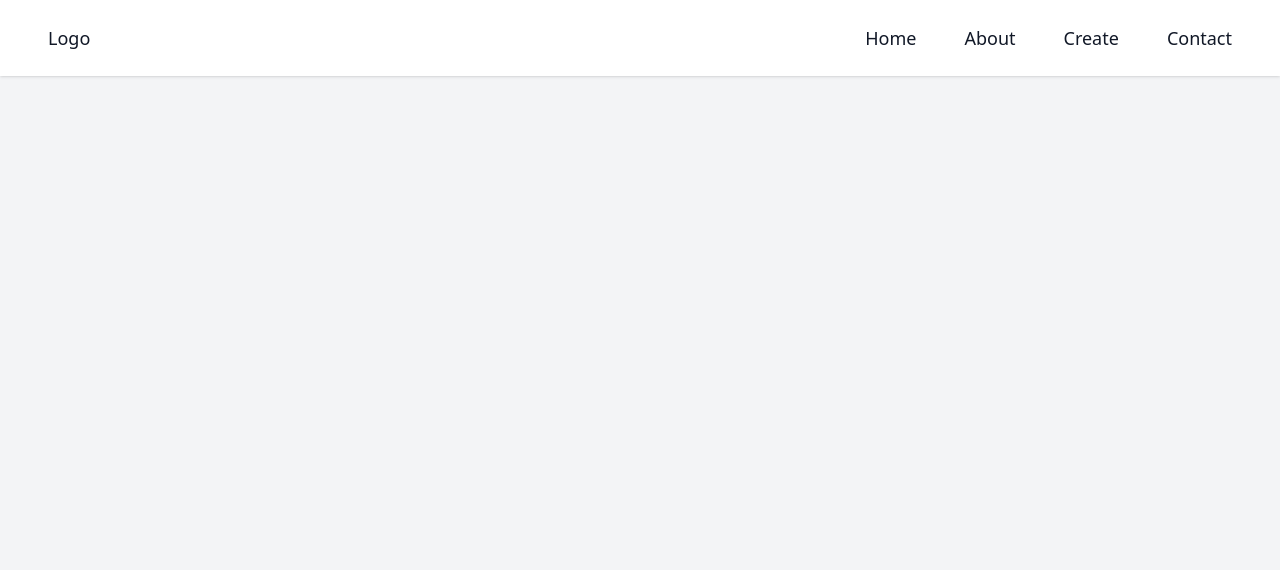
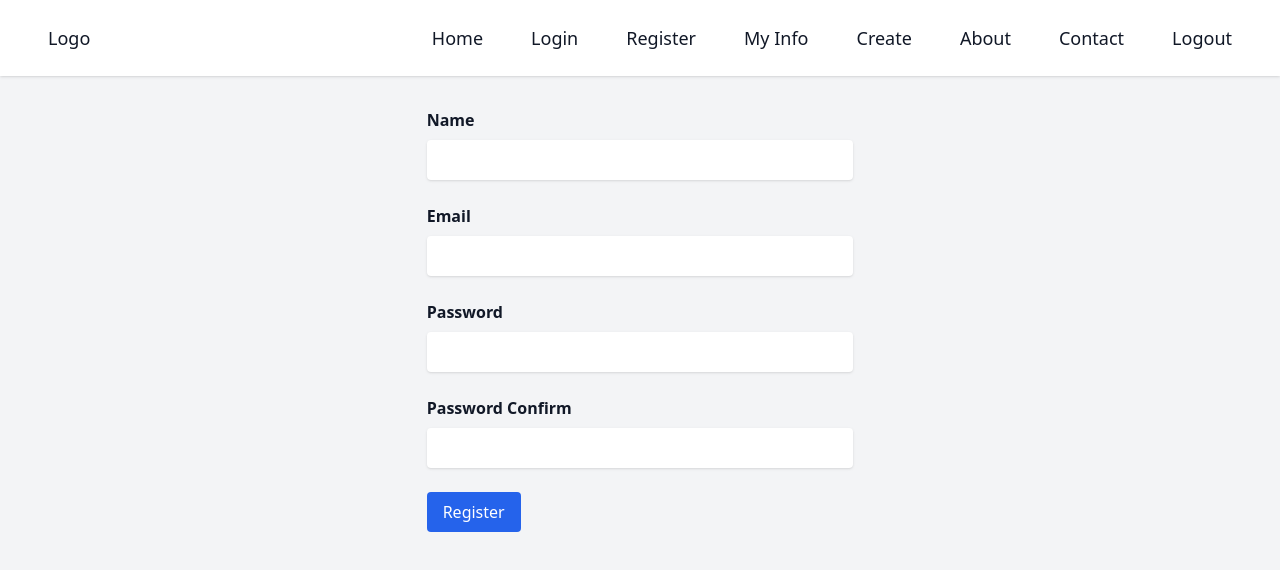
Before and after one commit to AyoubM490/lc-nuxt-3-blog, a Nuxt app: page /register in a window 1280 px wide. Shown: the top 570 px of the page. Built offline with nearby package versions, Linux system fonts and the light colour scheme.

Commit message:
Authentication with Sanctum

```diff
--- a/layouts/default.vue
+++ b/layouts/default.vue
@@ -1,5 +1,21 @@
 <script setup lang="ts">
+import {ofetch} from "ofetch";
+
 const title = useState('title', () => 'Nuxt 3 Blog');
+const {$apiFetch} = useNuxtApp()
+
+async function logout() {
+    try {
+        await $apiFetch('/logout', {
+            method: 'POST'
+        })
+    } catch (err: any) {
+        console.log(err.data)
+    } finally {
+        window.location.pathname = '/'
+    }
+}
+
 </script>
 
 <template>
@@ -12,18 +28,14 @@
                 </div>
                 <div>
                     <ul class="flex space-x-12">
-                        <li>
-                            <NuxtLink to="/">Home</NuxtLink>
-                        </li>
-                        <li>
-                            <NuxtLink to="/about">About</NuxtLink>
-                        </li>
-                        <li>
-                            <NuxtLink to="/create">Create</NuxtLink>
-                        </li>
-                        <li>
-                            <NuxtLink to="/contact">Contact</NuxtLink>
-                        </li>
+                        <li><NuxtLink to="/">Home</NuxtLink></li>
+                        <li><NuxtLink to="/login">Login</NuxtLink></li>
+                        <li><NuxtLink to="/register">Register</NuxtLink></li>
+                        <li><NuxtLink to="/my-info">My Info</NuxtLink></li>
+                        <li><NuxtLink to="/create">Create</NuxtLink></li>
+                        <li><NuxtLink to="/about">About</NuxtLink></li>
+                        <li><NuxtLink to="/contact">Contact</NuxtLink></li>
+                        <li><a href="#" @click.prevent="logout">Logout</a></li>
                     </ul>
                 </div>
             </div>
--- a/package.json
+++ b/package.json
@@ -20,6 +20,7 @@
   "dependencies": {
     "date-fns": "^2.30.0",
     "dotenv": "^16.3.1",
+    "js-cookie": "^3.0.5",
     "ofetch": "^1.3.3",
     "swr": "^2.2.2"
   }
--- a/pages/create.vue
+++ b/pages/create.vue
@@ -6,24 +6,33 @@
 const isLoading = ref(false)
 const errors = ref([])
 const router = useRouter()
+
+const { $apiFetch } = useNuxtApp()
+
 async function createPost() {
     isLoading.value = true
     try {
-        const post = await ofetch(`https://lc-nuxt-3-blog-laravel.test/api/post`, {
+        // const post = await ofetch(`https://lc-nuxt-3-blog-laravel.test/api/post`, {
+        //     method: 'POST',
+        //     body: {
+        //         title: title.value,
+        //         body: body.value,
+        //     },
+        // })
+        const post = await $apiFetch('/api/post', {
             method: 'POST',
             body: {
                 title: title.value,
-                body: body.value,
-            },
+                body: body.value
+            }
         })
-        console.log(process.env.NODE_ENV, "here")
         isLoading.value = false
         title.value = ''
         body.value = ''
         alert('creating post')
         router.push('/')
     } catch (err) {
-        console.log(err.data)
+        console.log(err)
         errors.value = Object.values(err.data.errors).flat()
         isLoading.value = false
     }
@@ -34,7 +43,7 @@
     <div class="container mx-auto w-1/2 py-8">
         <ul
             v-if="errors.length > 0"
-            className="mb-4 list-disc list-inside text-sm text-red-600"
+            class="mb-4 list-disc list-inside text-sm text-red-600"
         >
             <li v-for="(error, index) in errors" :key="index">
                 {{ error }}
--- a/pages/index.vue
+++ b/pages/index.vue
@@ -1,14 +1,9 @@
 <script setup lang="ts">
 
-// let {data: posts, status, error} = await useFetch(() => '/api/posts', {
-//     baseURL: 'https://lc-nuxt-3-blog-laravel.test',
-// })
-import {ofetch} from "ofetch";
+const { $apiFetch } = useNuxtApp()
 
-const posts = await ofetch("https://lc-nuxt-3-blog-laravel.test/api/posts", {
-    retry: 3,
-    retryDelay: 500
-}).catch(err => console.log(err))
+const posts = await $apiFetch('/api/posts').catch(err => console.log(err))
+
 </script>
 
 <template>
--- /dev/null
+++ b/pages/login.vue
@@ -0,0 +1,78 @@
+<script setup>
+import {ofetch} from "ofetch";
+
+const {$apiFetch} = useNuxtApp()
+
+const title = useState('title')
+const email = ref('')
+const password = ref('')
+const isLoading = ref(false)
+const errors = ref([])
+
+async function csrf() {
+    return await $apiFetch('/sanctum/csrf-cookie').catch(err => console.log(err))
+}
+
+async function login() {
+    await csrf()
+    isLoading.value = true
+    try {
+        await $apiFetch('/login', {
+            method: 'POST',
+            body: {
+                email: email.value,
+                password: password.value
+            }
+        })
+        // router.push('/my-info')
+        window.location.pathname = '/my-info'
+    } catch (err) {
+        console.log(err.data)
+        errors.value = Object.values(err.data.errors).flat()
+    }
+    isLoading.value = false
+}
+</script>
+
+<template>
+    <div class="container mx-auto w-1/3 py-8">
+        <Title>Login | {{ title }}</Title>
+        <ul
+            v-if="errors.length > 0"
+            class="mb-4 list-disc list-inside text-sm text-red-600"
+        >
+            <li v-for="(error, index) in errors" :key="index">
+                {{ error }}
+            </li>
+        </ul>
+        <form action="#" class="space-y-6" @submit.prevent="login">
+            <div>
+                <label for="email" class="block font-semibold">Email</label>
+                <input
+                    type="text"
+                    v-model="email"
+                    id="email"
+                    class="px-2 py-2 w-full shadow rounded mt-2"
+                />
+            </div>
+            <div>
+                <label for="password" class="block font-semibold">Password</label>
+                <input
+                    type="password"
+                    v-model="password"
+                    id="password"
+                    class="px-2 py-2 w-full shadow rounded mt-2"
+                />
+            </div>
+
+            <div>
+                <button
+                    class="inline-block bg-blue-600 hover:bg-blue-700 text-white rounded px-4 py-2"
+                >
+                    Login
+                </button>
+                <span v-if="isLoading">Loading...</span>
+            </div>
+        </form>
+    </div>
+</template>
--- /dev/null
+++ b/pages/my-info.vue
@@ -0,0 +1,45 @@
+<script setup>
+import {ofetch} from "ofetch";
+
+const { $apiFetch } = useNuxtApp()
+
+const title = useState('title')
+const user = ref(null)
+const posts = ref([])
+let errors = ref(null)
+
+onMounted(async () => {
+    user.value = await $apiFetch('/api/user').catch(err => errors = err)
+
+    posts.value = await $apiFetch('/api/user/posts').catch(err => errors = err)
+})
+</script>
+
+<template>
+    <div class="container mx-auto w-1/2 py-8">
+        <Title>My Info | {{ title }}</Title>
+        <div v-if="errors">
+            Sorry, You need to login
+        </div>
+        <div v-if="!errors">
+            <div>Name: {{ user?.name }}</div>
+            <div>Email: {{ user?.email }}</div>
+        </div>
+
+        <div v-if="!errors" class="mt-4">
+            <h3 class="text-2xl">My Posts</h3>
+            <ul v-if="posts.length > 0">
+                <li v-for="post in posts" :key="post.id">
+                    <NuxtLink
+                        :to="`/posts/${post.id}`"
+                        class="text-blue-600 hover:underline"
+                    >{{ post.title }}</NuxtLink
+                    >
+                </li>
+            </ul>
+            <div v-if="posts.length === 0">
+                You have no posts
+            </div>
+        </div>
+    </div>
+</template>
--- a/pages/posts/[id].vue
+++ b/pages/posts/[id].vue
@@ -6,10 +6,14 @@
 const title = useState('title')
 const route = useRoute()
 
-const post = await ofetch(`https://lc-nuxt-3-blog-laravel.test/api/posts/${route.params.id}`, {
-    retry: 3,
-    retryDelay: 500
-}).catch(err => console.log(err))
+const {$apiFetch} = useNuxtApp()
+
+// const post = await ofetch(`https://lc-nuxt-3-blog-laravel.test/api/posts/${route.params.id}`, {
+//     retry: 10,
+//     retryDelay: 500
+// }).catch(err => console.log(err))
+
+const post = await $apiFetch(`/api/posts/${route.params.id}`).catch(err => console.log(err))
 
 </script>
 
--- /dev/null
+++ b/pages/register.vue
@@ -0,0 +1,103 @@
+<script setup>
+import {ofetch} from "ofetch";
+
+const title = useState('title')
+const router = useRouter()
+const name = ref('')
+const email = ref('')
+const password = ref('')
+const passwordConfirm = ref('')
+const isLoading = ref(false)
+const errors = ref([])
+const {$apiFetch} = useNuxtApp()
+
+async function csrf() {
+    return await $apiFetch('/sanctum/csrf-cookie').catch(err => console.log(err))
+}
+async function register() {
+    await csrf()
+    isLoading.value = true
+    try {
+        await $apiFetch('/register', {
+            method: 'POST',
+            body: {
+                name: name.value,
+                email: email.value,
+                password: password.value,
+                password_confirmation: passwordConfirm.value,
+            },
+        })
+        alert('Registered')
+        // router.push('/my-info')
+        window.location.pathname = '/my-info'
+    } catch (err) {
+        console.log(err)
+        errors.value = Object.values(err.data.errors).flat()
+    }
+    isLoading.value = false
+}
+</script>
+
+<template>
+    <div class="container mx-auto w-1/3 py-8">
+        <Title>Register | {{ title }}</Title>
+        <ul
+            v-if="errors.length > 0"
+            class="mb-4 list-disc list-inside text-sm text-red-600"
+        >
+            <li v-for="(error, index) in errors" :key="index">
+                {{ error }}
+            </li>
+        </ul>
+        <form action="#" class="space-y-6" @submit.prevent="register">
+            <div>
+                <label for="name" class="block font-semibold">Name</label>
+                <input
+                    type="text"
+                    v-model="name"
+                    id="name"
+                    class="px-2 py-2 w-full shadow rounded mt-2"
+                />
+            </div>
+            <div>
+                <label for="email" class="block font-semibold">Email</label>
+                <input
+                    type="text"
+                    v-model="email"
+                    id="email"
+                    class="px-2 py-2 w-full shadow rounded mt-2"
+                />
+            </div>
+            <div>
+                <label for="password" class="block font-semibold">Password</label>
+                <input
+                    type="password"
+                    v-model="password"
+                    id="password"
+                    class="px-2 py-2 w-full shadow rounded mt-2"
+                />
+            </div>
+
+            <div>
+                <label for="passwordConfirm" class="block font-semibold"
+                >Password Confirm</label
+                >
+                <input
+                    type="password"
+                    v-model="passwordConfirm"
+                    id="passwordConfirm"
+                    class="px-2 py-2 w-full shadow rounded mt-2"
+                />
+            </div>
+
+            <div>
+                <button
+                    class="inline-block bg-blue-600 hover:bg-blue-700 text-white rounded px-4 py-2"
+                >
+                    Register
+                </button>
+                <span v-if="isLoading">Loading...</span>
+            </div>
+        </form>
+    </div>
+</template>
--- /dev/null
+++ b/plugins/apiFetch.js
@@ -0,0 +1,25 @@
+import { defineNuxtPlugin } from '#app'
+import Cookies from 'js-cookie'
+import {ofetch} from "ofetch";
+
+export default defineNuxtPlugin(nuxtApp => {
+    const config = useRuntimeConfig()
+
+    nuxtApp.provide(
+        'apiFetch',
+        async (url, options = {} ) => {
+            return await ofetch(url, {
+                baseURL: 'http://localhost:8000',
+                retry: 3,
+                retryDelay: 500,
+                credentials: 'include',
+                headers: {
+                    Accept: 'application/json',
+                    'X-XSRF-TOKEN': Cookies.get('XSRF-TOKEN')
+                },
+                method: options?.method,
+                body: options?.body
+            })
+        }
+    )
+})
```
Also changed, not shown: 1 other file (tests, documents, lock files or other folders).
